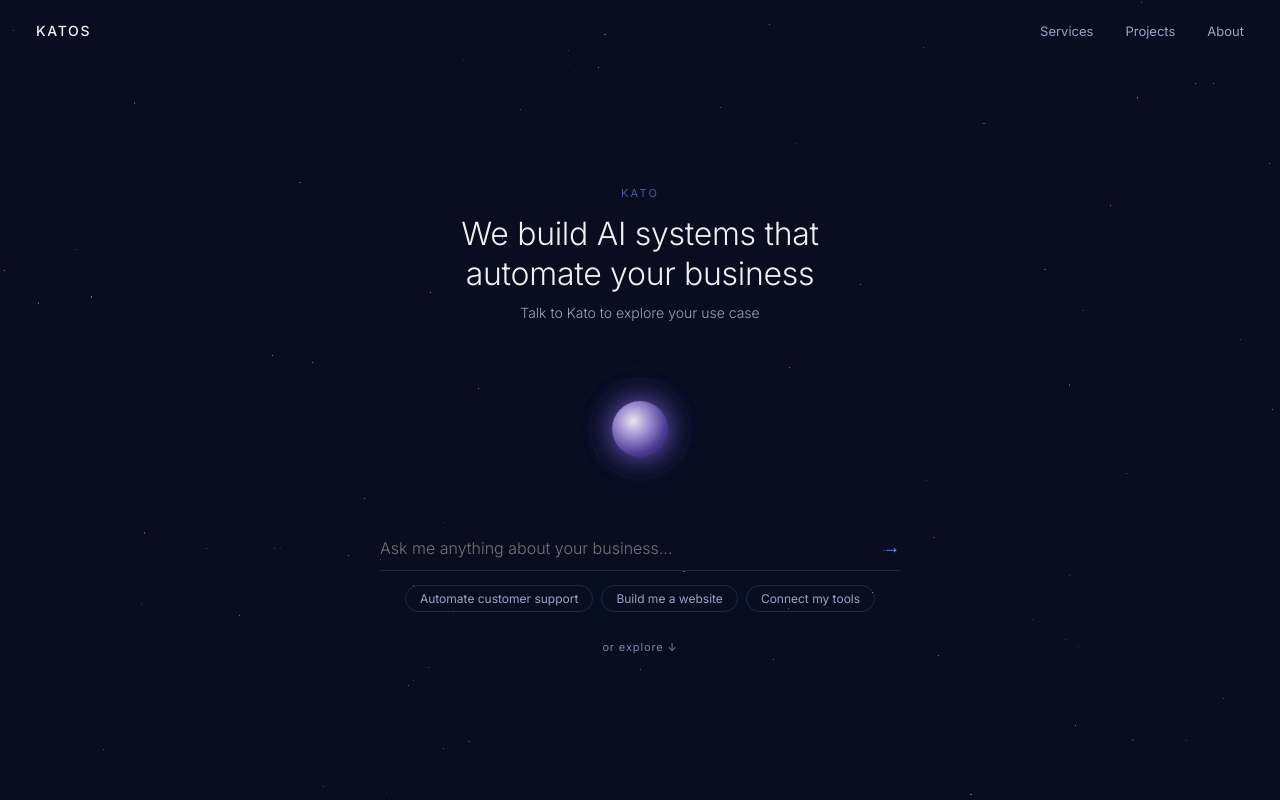
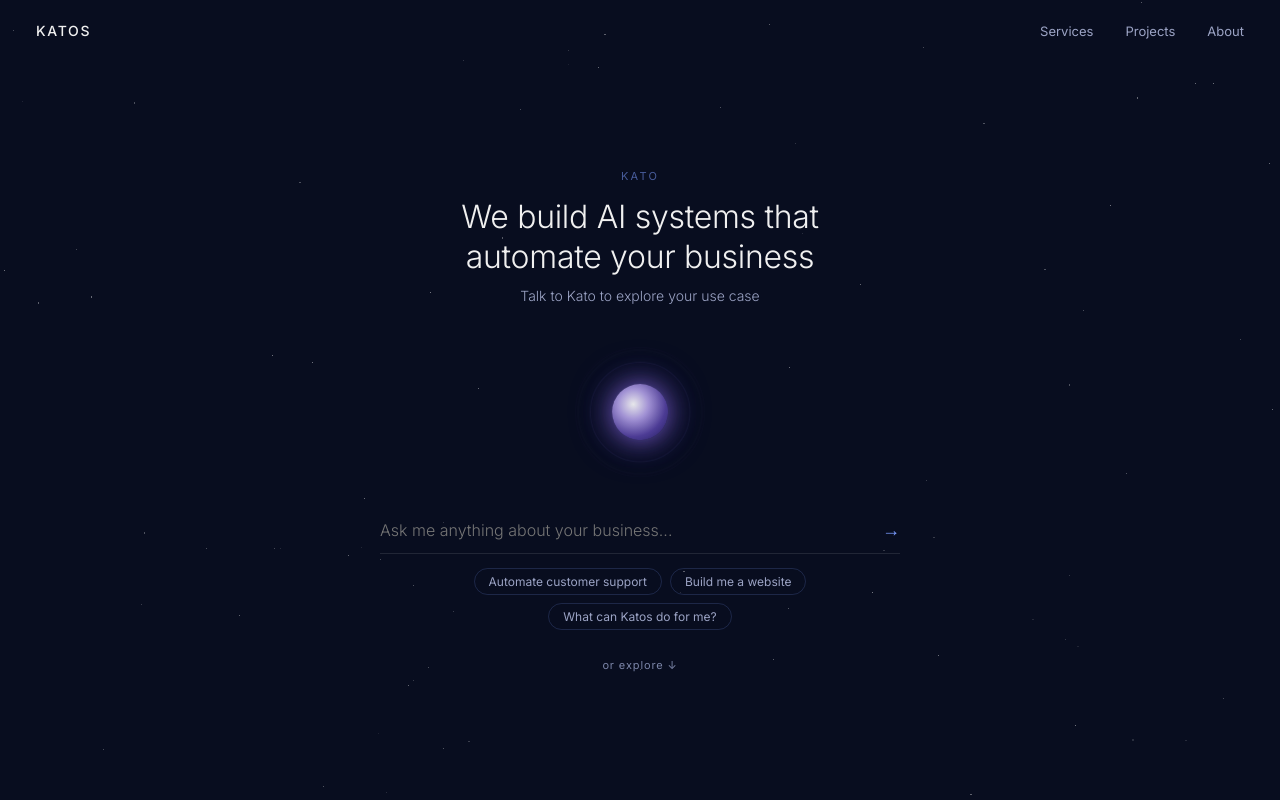
Before and after one commit to ahrne89/katos-web, a Next.js app: page / in a window 1280 px wide. Shown: the top 800 px of the page. Built offline with nearby package versions, Linux system fonts and the light colour scheme.

Commit message:
fix suggestion chips

```diff
--- a/app/page.tsx
+++ b/app/page.tsx
@@ -65,7 +65,7 @@ export default function Home() {
     setLoading(false)
   }
 
-  const suggestions = ['Automate customer support', 'Build me a website', 'Connect my tools']
+  const suggestions = ['Automate customer support', 'Build me a website', 'What can Katos do for me?']
 
   const services = [
     { number: '01', title: 'Websites', desc: 'Fast, clean, built to convert. Integrated with the tools your business actually uses.', href: '/services' },
```
